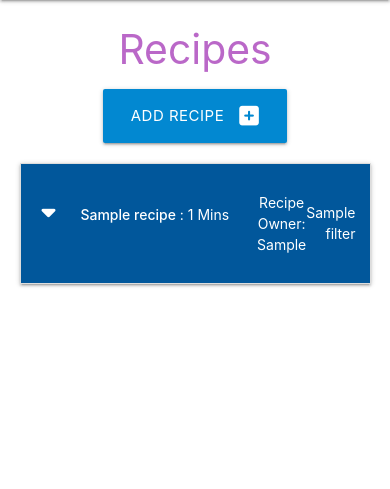
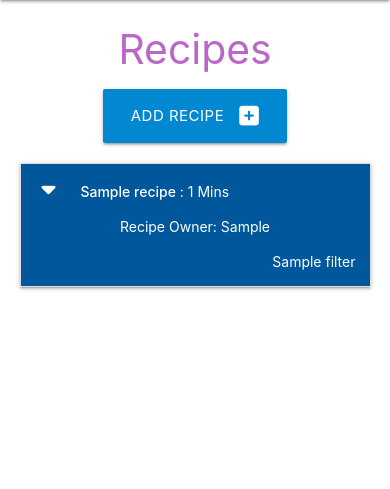
Before and after one commit to SLeighton-dot-com/Recipe-Database, a Flask app: page / in a window 390 px wide. Shown: the part 56-545 px from the top of the page. Run offline with Flask 3, Linux system fonts and the light colour scheme; tables that the repository leaves empty hold one stand-in row (values such as "Sample post"); some libraries are stand-ins or nearby versions.

Commit message:
style.css:Addtional styling for collapsible

```diff
--- a/recipes/static/css/style.css
+++ b/recipes/static/css/style.css
@@ -28,12 +28,10 @@ main {
 }
 
 .left-align {
-    flex-grow: 1;
     text-align: left;
 }
 
 .center-align {
-    flex: 1;
     text-align: center;
 }
 
@@ -47,10 +45,20 @@ main {
 }
 
 table {
-    border-collapse: none;
+    border-collapse: separate;
     width: auto;
 }
 
 .table-2 {
     padding-left: 10px;
 }
+
+@media screen and (max-width: 600px) {
+    .flex-container {
+        flex-direction: column;
+    }
+
+    .flex-container > div {
+        width: 100%;
+    }
+}
```
